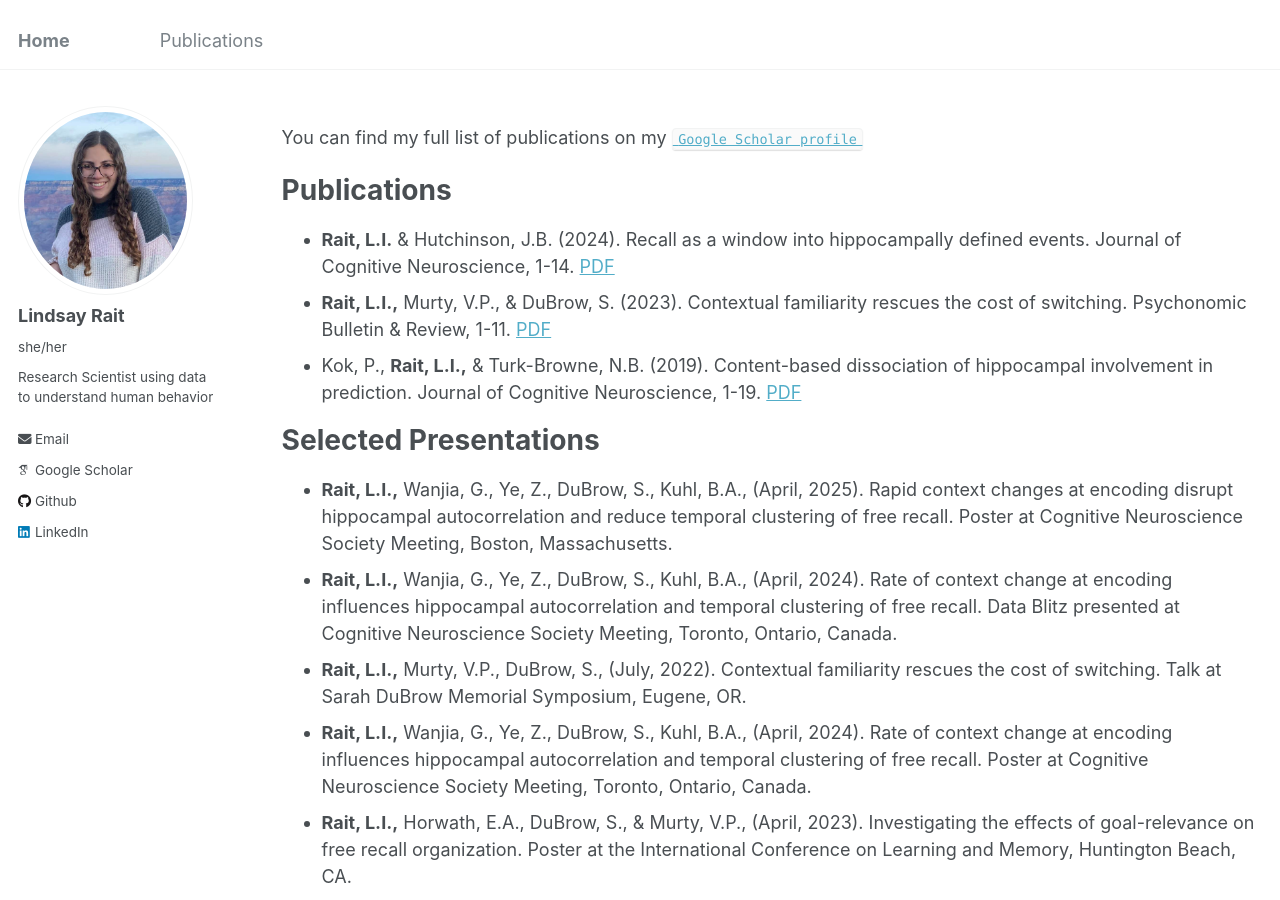
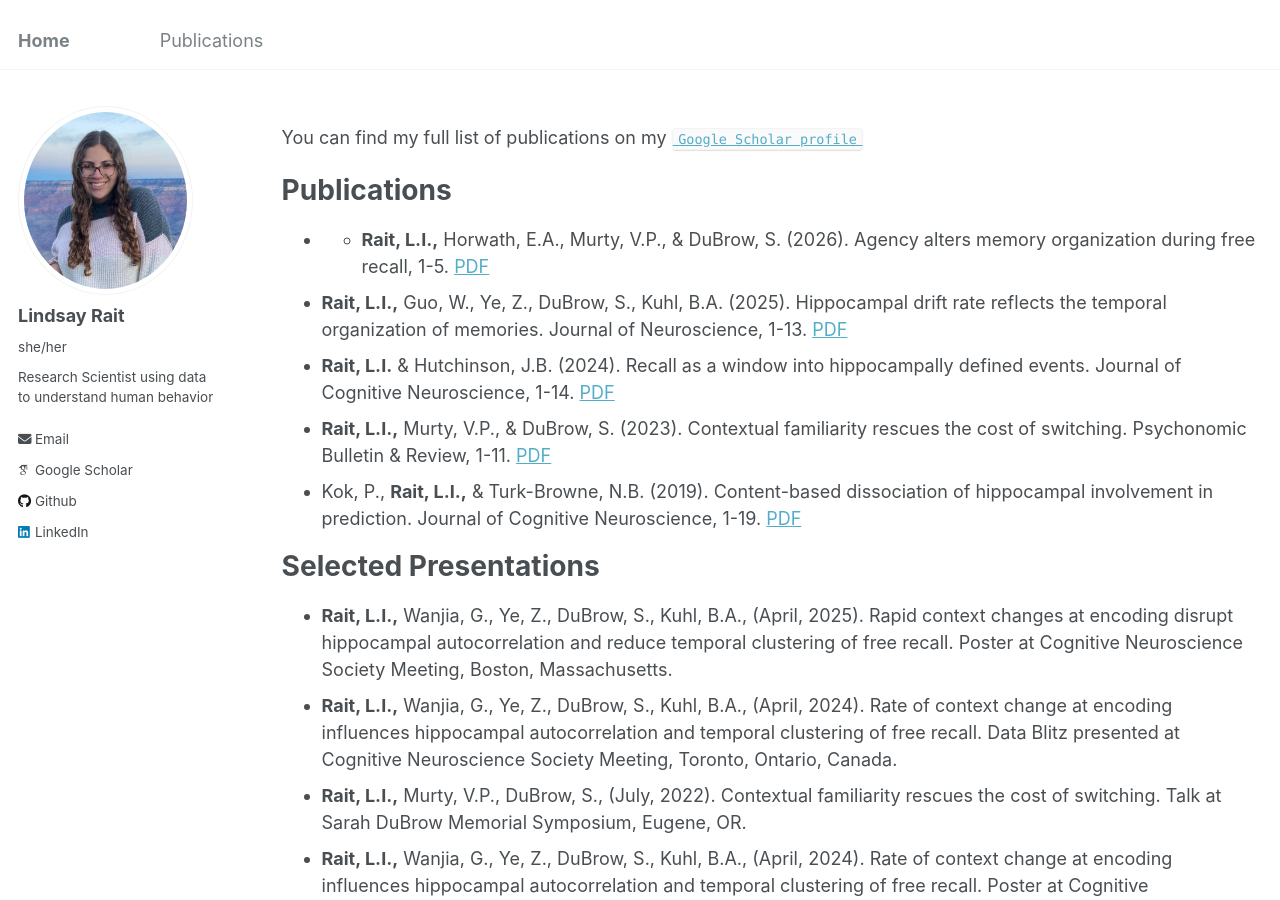
Before and after one commit to lindsay-rait/lindsay-rait.github.io, a Jekyll site: the page built from _pages/publications.md, in a window 1280 px wide and 900 px high. Built offline with Jekyll 4.4.1, drawn with Linux system fonts in a browser that asks for light colours; some web fonts are replaced.

Commit message:
Update publications.md

```diff
--- a/_pages/publications.md
+++ b/_pages/publications.md
@@ -31,6 +31,8 @@ You can find my full list of publications on my [`Google Scholar profile`](https
 
 Publications
 =======
+* * **Rait, L.I.,** Horwath, E.A., Murty, V.P., & DuBrow, S. (2026). Agency alters memory organization during free recall, 1-5. [PDF](http://lindsay-rait.github.io/files/Rait_Hutchinson.pdf)
+* **Rait, L.I.,** Guo, W., Ye, Z., DuBrow, S., Kuhl, B.A. (2025). Hippocampal drift rate reflects the temporal organization of memories. Journal of Neuroscience, 1-13. [PDF](http://lindsay-rait.github.io/files/Rait_Hutchinson.pdf)
 * **Rait, L.I.** & Hutchinson, J.B. (2024). Recall as a window into hippocampally defined events. Journal of Cognitive Neuroscience, 1-14. [PDF](http://lindsay-rait.github.io/files/Rait_Hutchinson.pdf)
 * **Rait, L.I.,** Murty, V.P., & DuBrow, S. (2023). Contextual familiarity rescues the cost of switching. Psychonomic Bulletin & Review, 1-11. [PDF](http://lindsay-rait.github.io/files/pbr_2023.pdf)
 * Kok, P., **Rait, L.I.,** & Turk-Browne, N.B. (2019). Content-based dissociation of hippocampal involvement in prediction. Journal of Cognitive Neuroscience, 1-19. [PDF](http://lindsay-rait.github.io/files/jocn_a_01509.pdf)
```
